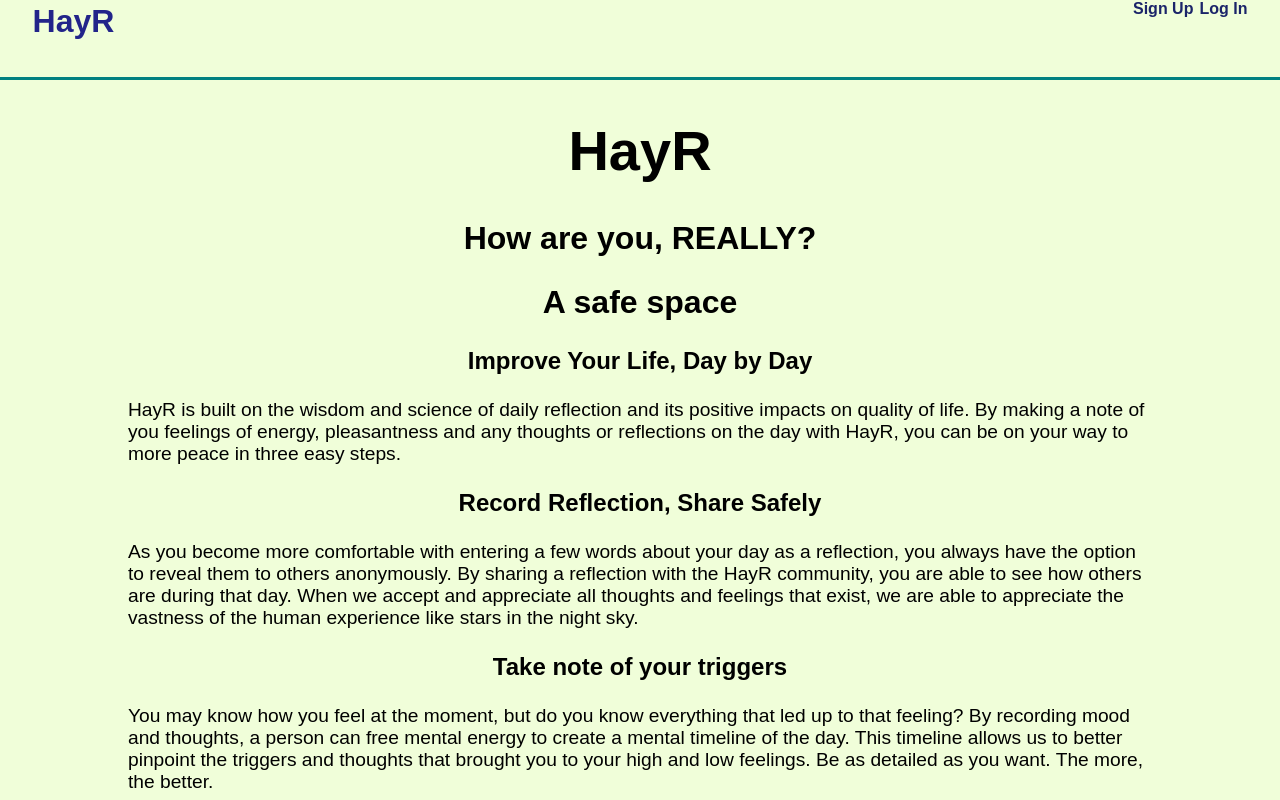
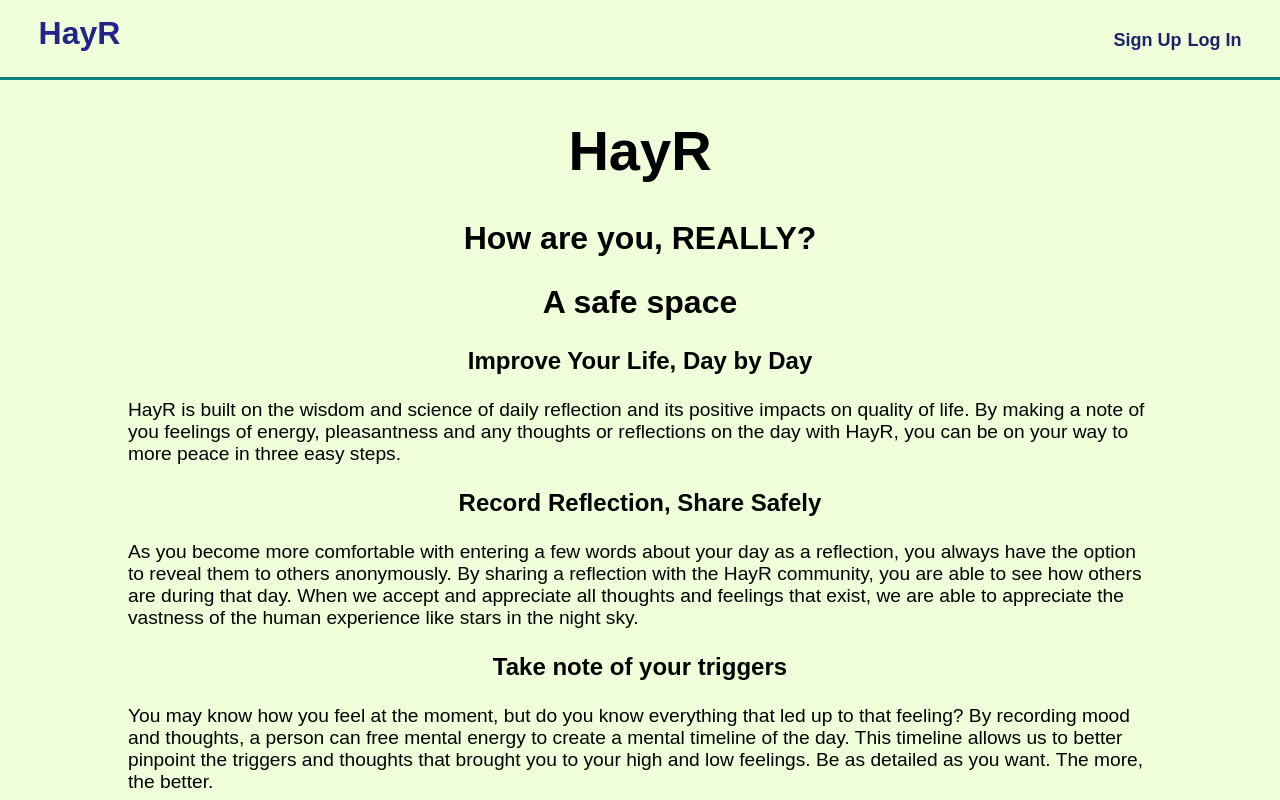
Before and after one commit to ManXD3la/hayr-client, a React (Create React App) app: page / in a window 1280 px wide. Built offline with nearby package versions, Linux system fonts and the light colour scheme.

Commit message:
nav bar -padding styling

```diff
--- a/src/components/NavBar/NavBar.css
+++ b/src/components/NavBar/NavBar.css
@@ -4,29 +4,18 @@ nav {
     margin: 0;
     padding: 0;
     position: relative;
+    display: flex;
+    justify-content: flex-end;
     border-bottom-style: inset;
     border-bottom-width: 3px;
     border-bottom-color: teal;
 }
 
-nav > div {
-    /* display: inline; */
-    height: 100%;
-    margin: 0 3px;
-    justify-items: end;
+@media only screen and (min-width: 750px) {
+    nav {
+        padding: 0 2%;
+    }
 }
-
-.nav-left-side {
-    margin-left: 4px;
-    float: left;
-}
-
-.nav-left-side > * {
-    display: block;
-    text-align: left;
-}
-
-
 nav div a, nav div a:visited {
     text-align: center;
     padding: 3px;
@@ -42,10 +31,58 @@ nav div a.app-title:hover,  nav div a.app-title:focus {
     color: #1B2469;
     text-decoration: underline solid #000000;
 }
+nav div a:active{
+    color: #747474;
+}
 .nav-a {
-    font-family: 'Monsterrat', sans-serif;
-    font-size: medium;
+    font-family: 'Montserrat', sans-serif;
+    /* font-size: small; */
+    font-size: .9rem;
     font-weight: 600;
+}
+
+nav > div {
+    /* display: inline; */
+    position: relative;
+    height: 100%;
+    margin: 0 3px;
+    justify-items: end;
+    margin-top: auto;
+    margin-bottom: auto;
+}
+
+.nav-left-side {
+    margin-left: 3px;
+    margin-right: auto;
+    /* float: left; */
+}
+
+.nav-left-side > * {
+    display: block;
+    text-align: left;
+}
+
+.no-account {
+    padding-top: 15px;
+}
+nav div.nav-right-side {
+    position: relative;
+    height: 100%;
+    margin-right: 3px;
+    float: right;
+    padding-top: 42px;
+}
+
+nav div.nav-right-side.no-account {
+    height: 100%;
+    padding-top: 30px;
+}
+
+
+nav .nav-right-side > a {
+    position: relative;
+    text-align: left;
+    vertical-align: bottom;
 }
 
 .app-title {
@@ -56,21 +93,16 @@ nav div a.app-title:hover,  nav div a.app-title:focus {
 
 }
 
-nav div a:active{
-    color: #747474;
+@media only screen and (min-width: 750px) {
+    .nav-a {
+        font-size: large;
+    }
+    .nav-left-side {
+        margin-left: 10px;
+    }
+
+    nav div.nav-right-side {
+        margin-right: 10px;
+    }
+
 }
-.nav-right-side {
-    margin-right: 4px;
-    float: right;
-}
-
-.nav-right-side > * {
-    position: relative;
-    text-align: left;
-vertical-align: bottom;}
-
-@media only screen and (min-width: 750px) {
-    nav {
-        padding: 0 2%;
-    }
-}
--- a/src/components/NavBar/NavBar.js
+++ b/src/components/NavBar/NavBar.js
@@ -34,27 +34,27 @@ class NavBar extends Component {
             return(
             <div className='nav-left-side'>
                 <Link className='app-title' to='/'>HayR</Link>
-                <div className='account-menu'>
+                <span className='account-menu'>
                     <Link className='nav-a' to='/journal/new-entry'>New Entry</Link>
                     <Link className='nav-a' to='/journal'>My Journal</Link>
                     <Link className='nav-a' to='/community'>Community</Link>
-                </div>
+                </span>
             </div>
             )
         }
         else {
             return (
             <div className='nav-left-side'>
-                <Link className='app-title' to='/'>HayR</Link>
+                <Link className='app-title no-account' to='/'>HayR</Link>
             </div>
             )
         }
     }
 
     logInButt() {
-        // show logout button/link, hayr name to show pop up message about app, invite a friend link/dropdown?
+        // show logout button/link
         return(
-            <div className='nav-right-side'>
+            <div className='nav-right-side no-account'>
                 {/* change to react 'scroll into view' funciton/condiiton */}
                 <Link className='nav-a' to='/'>
                 Sign Up
```
